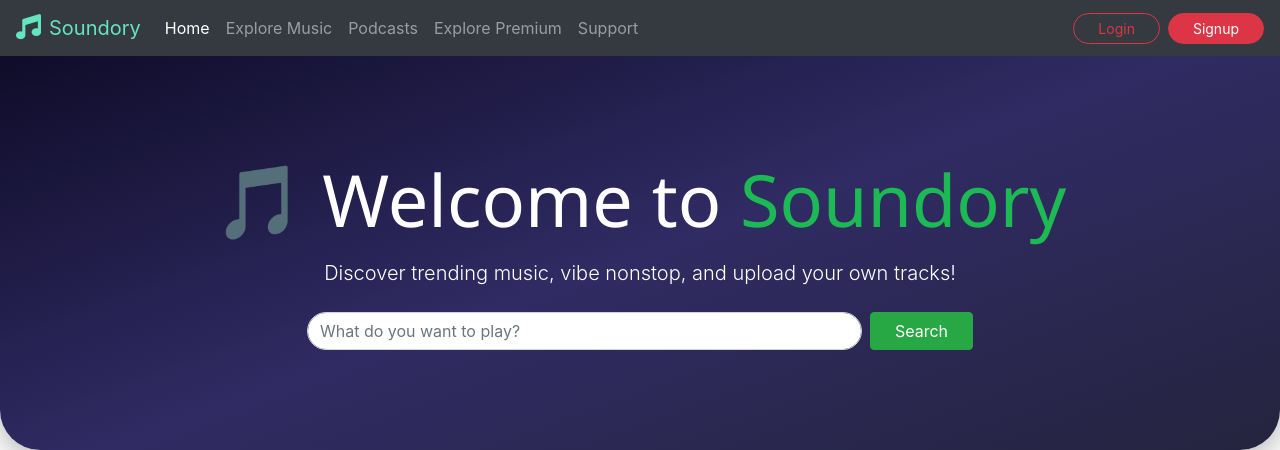
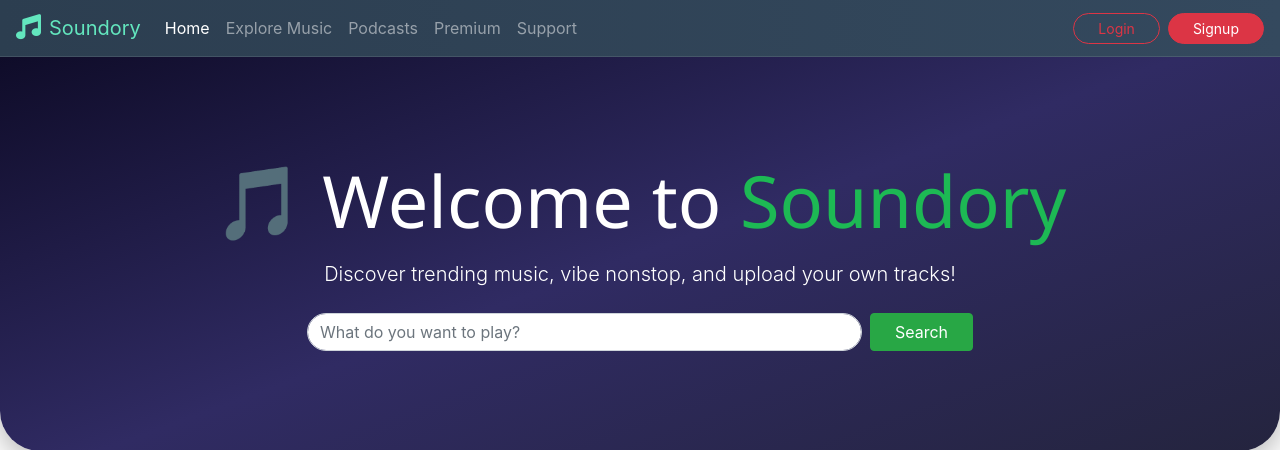
Before and after one commit to Tejavallepu-11/Soundory-Website, a Django app: page / in a window 1280 px wide. Shown: the top 450 px of the page. Run offline with Django 3.2, Linux system fonts and the light colour scheme; data comes from the database, SQL or seed files in the repository; some libraries are stand-ins or nearby versions.

Commit message:
Updated navbar

```diff
--- a/musicbeats/templates/musicbeats/basic.html
+++ b/musicbeats/templates/musicbeats/basic.html
@@ -15,7 +15,8 @@
   </head>
   <body>
     {% load static %}
-    <nav class="navbar navbar-expand-lg navbar-dark bg-dark px-3">
+    <nav class="navbar navbar-expand-lg navbar-dark  px-3 " style=" background: linear-gradient(to right, #2c3e50, #34495e);
+  border-bottom: 1px solid rgba(255, 255, 255, 0.1);">
       <a class="navbar-brand d-flex align-items-center" href="/" style="color: #63E6BE;">
         <i class="fa-solid fa-music fa-lg mr-2" style="color: #63E6BE;"></i> Soundory
       </a>
@@ -39,7 +40,7 @@
             <a class="nav-link" href="/musicbeats/podcast/">Podcasts</a>
           </li>
           <li class="nav-item">
-            <a class="nav-link" href="/musicbeats/premium/">Explore Premium</a>
+            <a class="nav-link" href="/musicbeats/premium/">Premium</a>
           </li>
           <li class="nav-item">
             <a class="nav-link" href="/musicbeats/support/">Support</a>
```
